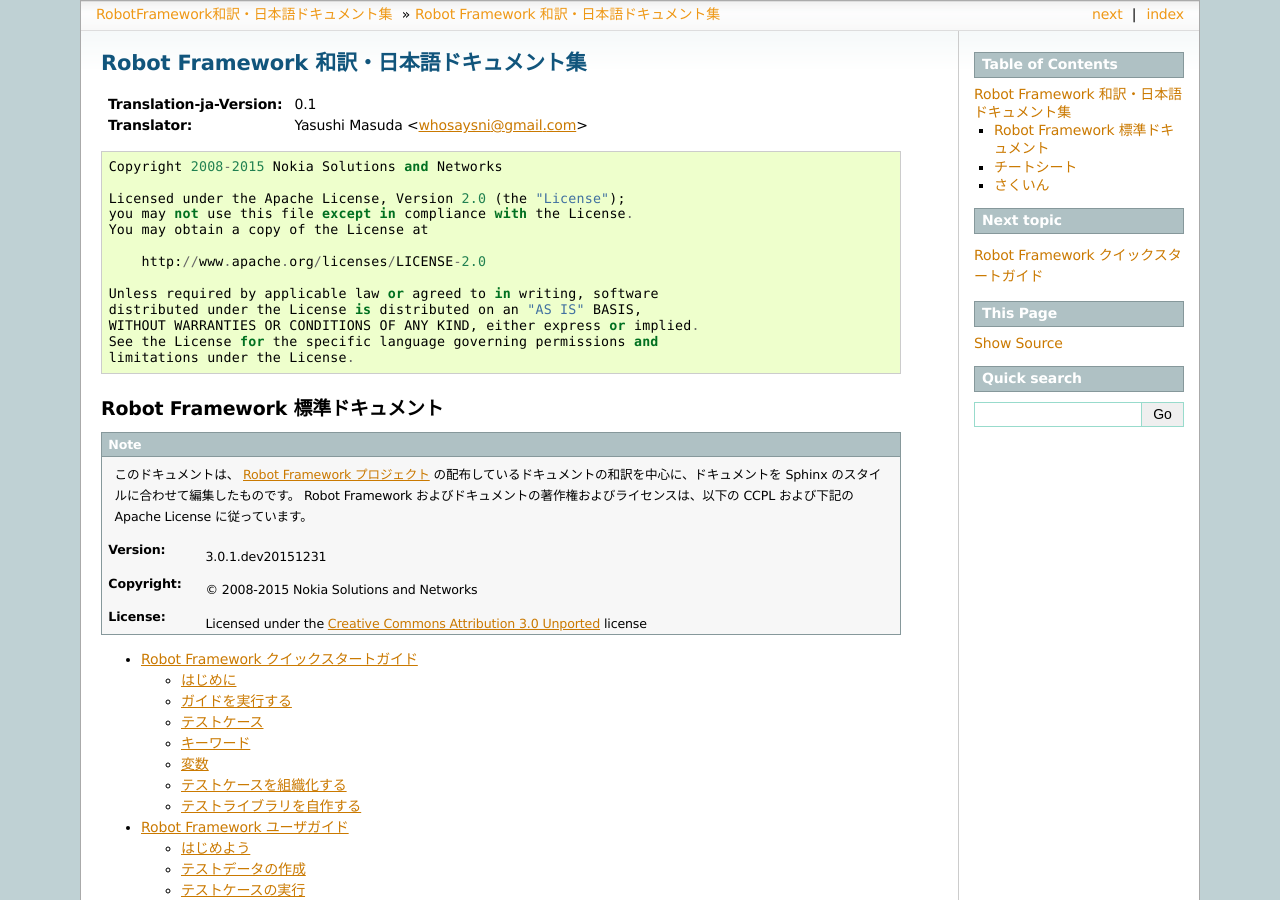
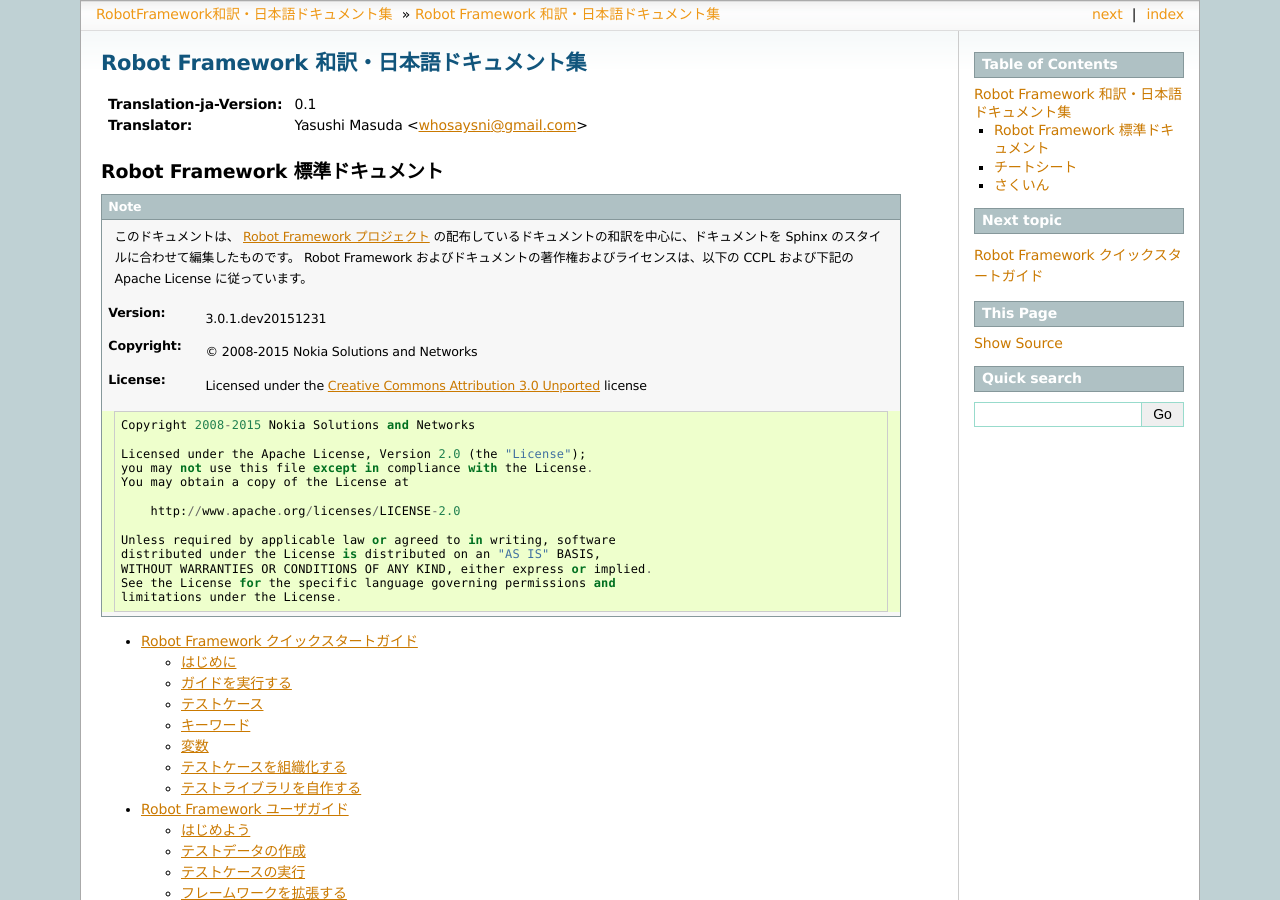
Before and after one commit to whosaysni/robotframework-ja, a Sphinx documentation site: the page built from docs/index.rst, in a window 1280 px wide and 900 px high. Built offline with Sphinx 7.4.7, drawn with Linux system fonts in a browser that asks for light colours; some of the changed lines change nothing that is shown.

Commit message:
ライセンスの表示位置を修正した。

```diff
--- a/docs/index.rst
+++ b/docs/index.rst
@@ -7,9 +7,6 @@
 
 :Translation-ja-Version: |version|
 :Translator: Yasushi Masuda <whosaysni@gmail.com>
-
-.. include:: COPYRIGHT.txt
-   :literal:
 
 Robot Framework 標準ドキュメント
 ===================================
@@ -22,6 +19,9 @@
 
    :Copyright: |copy| 2008-2015 Nokia Solutions and Networks
    :License: Licensed under the `Creative Commons Attribution 3.0 Unported`__ license
+
+   .. include:: COPYRIGHT.txt
+      :literal:
 
 __ http://creativecommons.org/licenses/by/3.0/
 
```
